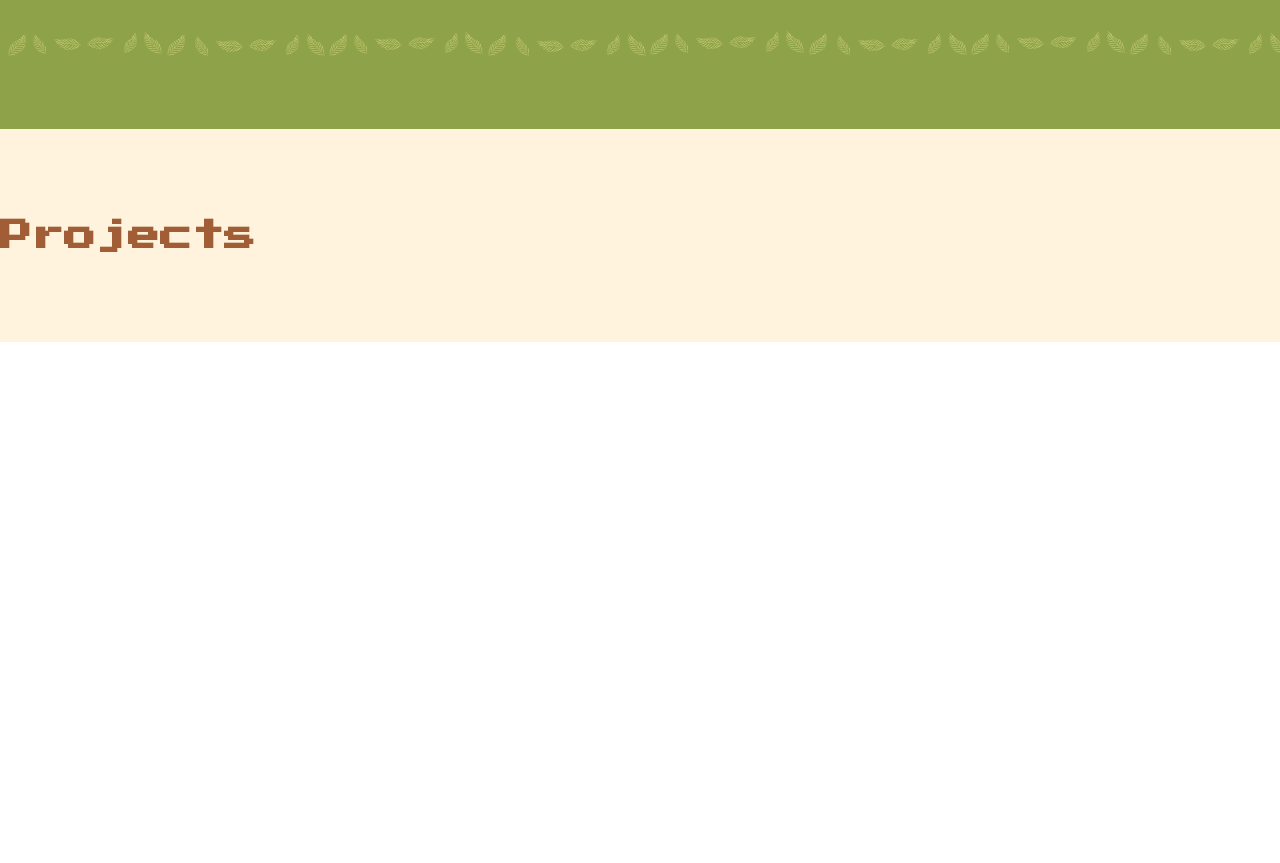
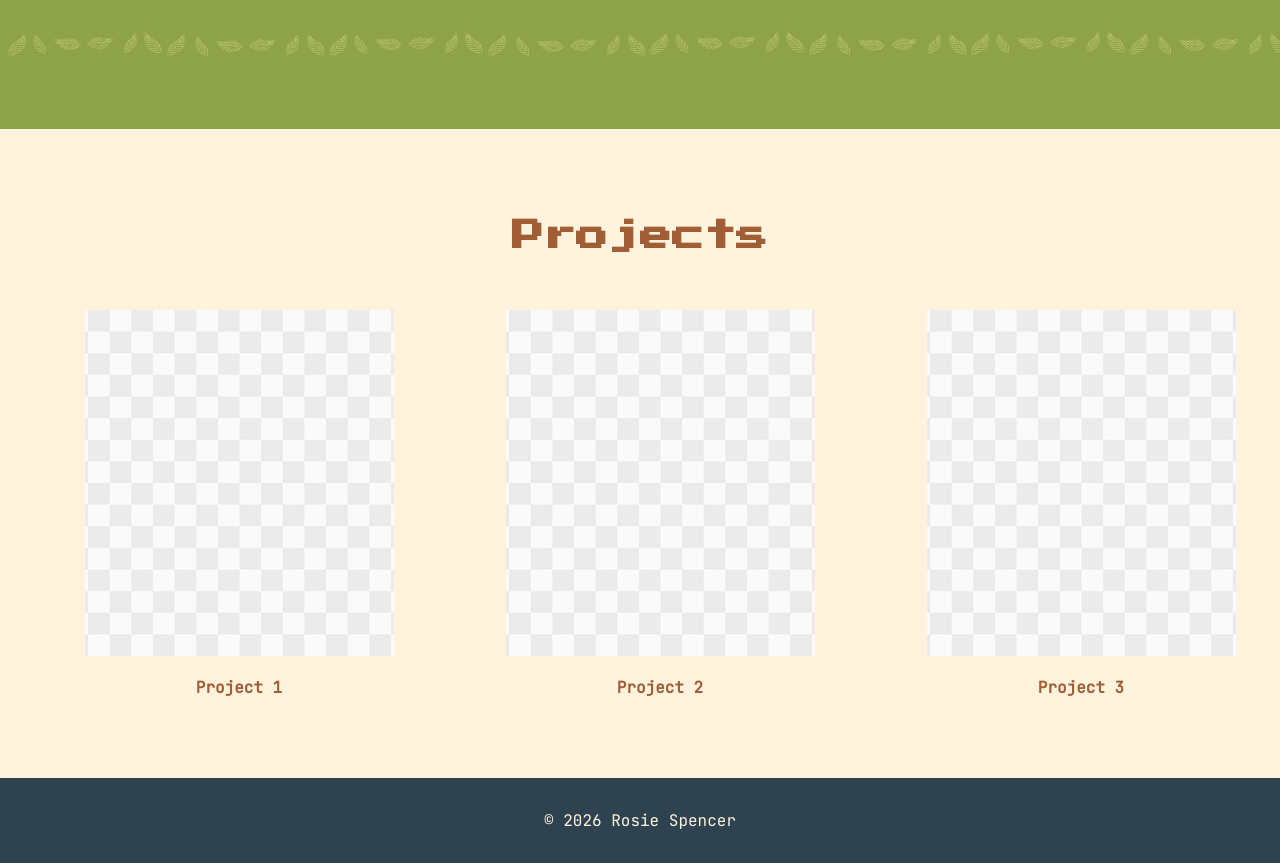
Before and after one commit to rosieespencer/rosiespencer, a plain HTML site: page index.html in a window 1280 px wide. Shown: the part 1460-2323 px from the top of the page. Before the commit the page ends 1802 px from the top, so only its background shows below. Drawn offline with Linux system fonts and the light colour scheme.

Commit message:
add placeholder project images, add styles for the projects section on home page, add footer

```diff
--- a/index.html
+++ b/index.html
@@ -44,8 +44,14 @@
         </section>
         <section class="home-projects">
             <h1>Projects</h1>
+            <ul class="project-imgs">
+                <li><figure><img src="assets/project-placeholder.png" alt="A placeholder for a project image" /></figure><figcaption>Project 1</figcaption></li>
+                <li><figure><img src="assets/project-placeholder.png" alt="A placeholder for a project image" /></figure><figcaption>Project 2</figcaption></li>
+                <li><figure><img src="assets/project-placeholder.png" alt="A placeholder for a project image" /></figure><figcaption>Project 3</figcaption></li>
+            </ul>
         </section>
         <footer>
+            <p>© 2026 Rosie Spencer</p>
         </footer>
     </body>
 </html>
--- a/styles.css
+++ b/styles.css
@@ -102,4 +102,33 @@ nav {
     margin-bottom: 0;
     padding-top: 4rem;
     padding-bottom: 4rem;
+    display: flex;
+    flex-direction: column;
+    align-items: center;
 }
+
+.project-imgs {
+    list-style: none;
+    display: flex;
+    flex-direction: row;
+    column-gap: 2rem;
+    justify-content: center;
+    align-items: center;
+}
+
+figcaption {
+    text-align: center;
+    font-weight: bold;
+}
+
+/* Footer styles */
+footer {
+    background-color: #2e434f;
+    color: #fff3de;
+    display: flex;
+    flex-direction: row;
+    justify-content: center;
+    align-items: center;
+    padding-top: 1rem;
+    padding-bottom: 1rem;
+}
```
Also changed, not shown: assets/project-placeholder.png (added).
